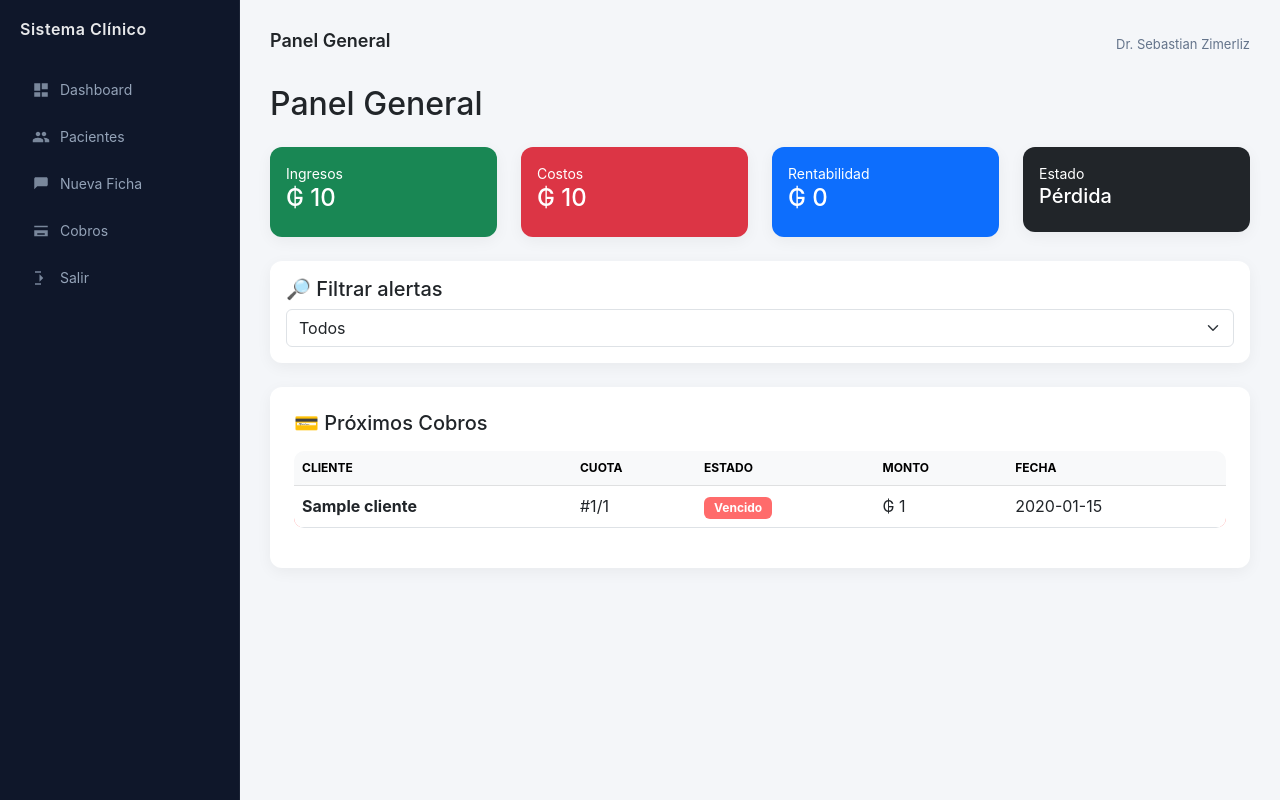
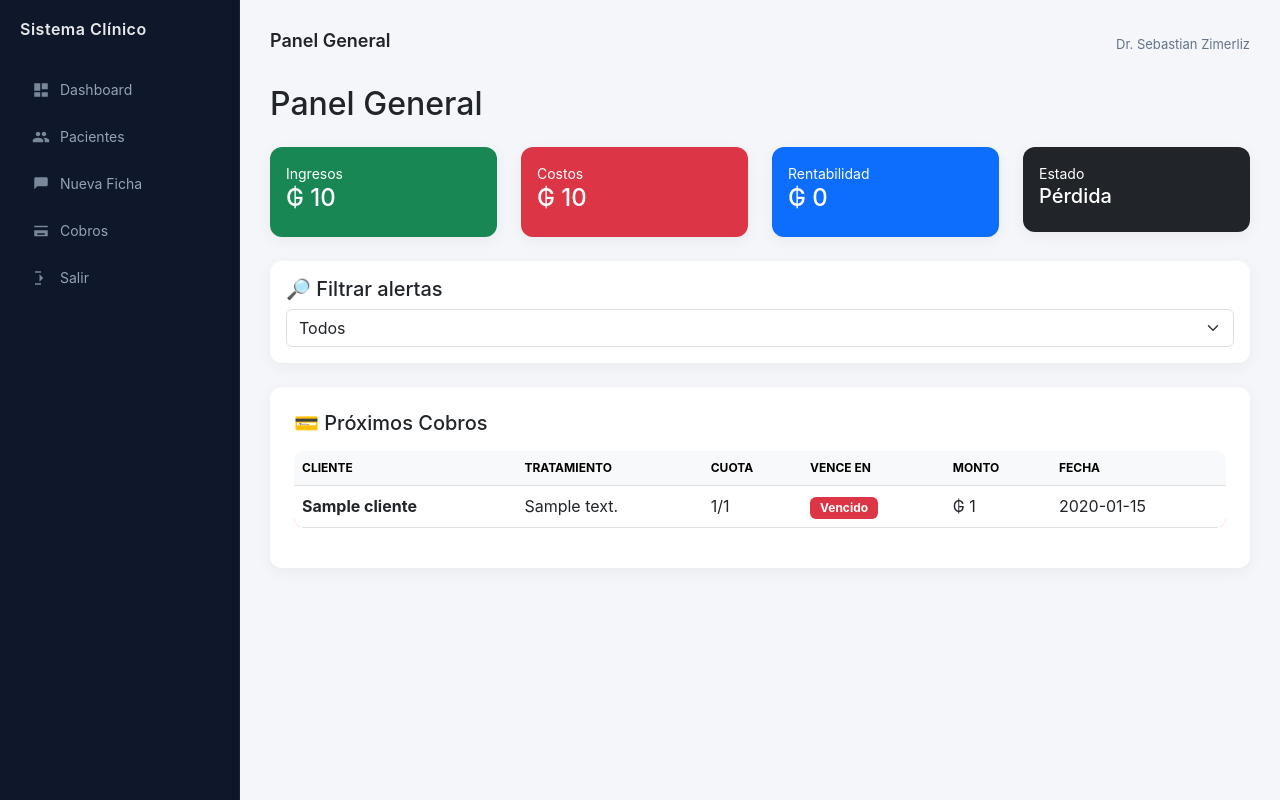
Before and after one commit to warce96/odonto, a Flask app: page / in a window 1280 px wide. Run offline with Flask 3, Linux system fonts and the light colour scheme; a user stored in the database is signed in; tables that the repository leaves empty hold one stand-in row (values such as "Sample post").

Commit message:
Update dashboard.html

```diff
--- a/clinica_odon/templates/dashboard.html
+++ b/clinica_odon/templates/dashboard.html
@@ -3,18 +3,12 @@
 
 <style>
 
-/* 🔥 ANIMACIONES POR PRIORIDAD */
+/* 🔥 ANIMACIONES */
 
 @keyframes pulse-red {
     0% { background-color: #dc3545; }
     50% { background-color: #ff6b6b; }
     100% { background-color: #dc3545; }
-}
-
-@keyframes pulse-dark {
-    0% { background-color: #212529; }
-    50% { background-color: #495057; }
-    100% { background-color: #212529; }
 }
 
 @keyframes glow-yellow {
@@ -29,19 +23,14 @@
     100% { opacity: 0.85; }
 }
 
-/* 🎯 CLASES */
+/* 🎯 ESTADOS */
 
 .estado-vencido {
     animation: pulse-red 1.2s infinite;
     color: white;
 }
 
-.estado-hoy {
-    animation: pulse-dark 1.5s infinite;
-    color: white;
-}
-
-.estado-semana {
+.estado-proximo {
     animation: glow-yellow 1.5s infinite;
 }
 
@@ -51,7 +40,7 @@
 
 </style>
 
-<h2 class="mb-4"> Panel General</h2>
+<h2 class="mb-4">Panel General</h2>
 
 <div class="row mb-4">
 
@@ -97,10 +86,9 @@
 
     <select id="filtro" class="form-select" onchange="filtrarAlertas()">
         <option value="ALL">Todos</option>
-        <option value="HOY">Hoy</option>
-        <option value="SEMANA">Esta semana</option>
+        <option value="VENCIDO">Vencidos</option>
+        <option value="PROXIMO">Próximos (7 días)</option>
         <option value="MES">Este mes</option>
-        <option value="VENCIDO">Vencidos</option>
     </select>
 </div>
 
@@ -120,8 +108,9 @@
 <thead class="table-light">
 <tr>
 <th>Cliente</th>
+<th>Tratamiento</th>
 <th>Cuota</th>
-<th>Estado</th>
+<th>Vence en</th>
 <th>Monto</th>
 <th>Fecha</th>
 </tr>
@@ -133,27 +122,25 @@
 <tr data-estado="{{ a.estado }}"
 class="
 {% if a.estado == 'VENCIDO' %}estado-vencido
-{% elif a.estado == 'HOY' %}estado-hoy
-{% elif a.estado == 'SEMANA' %}estado-semana
+{% elif a.estado == 'PROXIMO' %}estado-proximo
 {% else %}estado-mes{% endif %}
 ">
 
 <td><strong>{{ a.cliente }}</strong></td>
 
-<td>#{{ a.cuota }}</td>
+<td>{{ a.tratamiento }}</td>
+
+<td>{{ a.cuota }}</td>
 
 <td>
 {% if a.estado == "VENCIDO" %}
-<span class="badge estado-vencido">Vencido</span>
+<span class="badge bg-danger">Vencido</span>
 
-{% elif a.estado == "HOY" %}
-<span class="badge estado-hoy">Hoy</span>
-
-{% elif a.estado == "SEMANA" %}
-<span class="badge bg-warning text-dark estado-semana">Semana</span>
+{% elif a.estado == "PROXIMO" %}
+<span class="badge bg-warning text-dark">Próximo</span>
 
 {% else %}
-<span class="badge bg-info estado-mes">Mes</span>
+<span class="badge bg-info">Este mes</span>
 {% endif %}
 </td>
 
```
